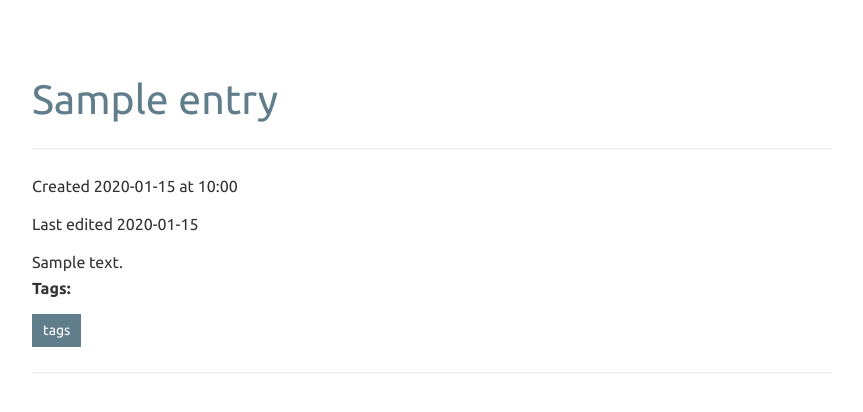
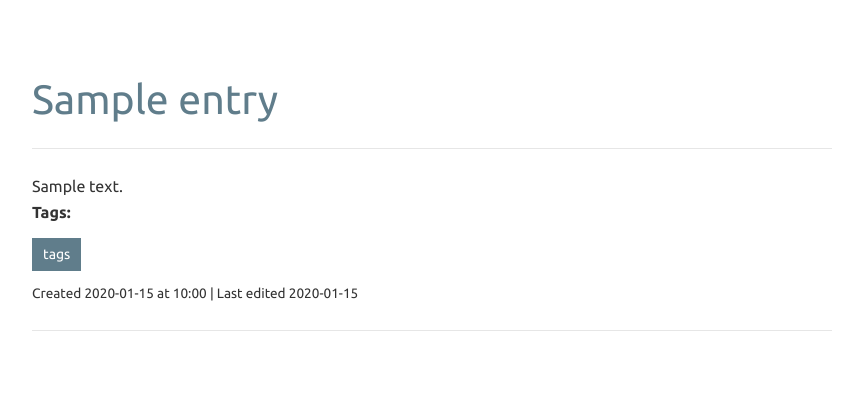
Before and after one commit to keybits/permanote, a Flask app: template templates/detail.html in a window 1280 px wide. Shown: the part 51-463 px from the top of the page, without its empty margins (208-1071 px from the left). Run offline with Flask 2, Linux system fonts and the light colour scheme; the template is opened without the code that fills it: most values are stand-ins (such as "Sample title", 1, 10 or a date in 2020); parts of the project's set-up code (start-up, migrations or seed data) failed here and were passed over; some libraries are stand-ins or nearby versions.

Commit message:
Improve formatting of edited and created dates

```diff
--- a/templates/detail.html
+++ b/templates/detail.html
@@ -11,11 +11,10 @@
 
 
 {% block content %}
-  <p>Created {{ entry.timestamp.strftime('%Y-%m-%d at %H:%M') }}</p>
-  {% if entry.lastedited.strftime('%Y-%m-%d at %H:%M') != entry.timestamp.strftime('%Y-%m-%d at %H:%M') %}
-  <p>Last edited {{ entry.lastedited.strftime('%Y-%m-%d at %H:%M') }}</p>
-  {% endif %}
   {{ entry.html_content }}
   <p><strong>Tags:</strong></p>
   <p id="tags">{{ tags }}</p>
+  <p class="small">Created {{ entry.timestamp.strftime('%Y-%m-%d at %H:%M') }}{% if entry.lastedited.strftime('%Y-%m-%d at %H:%M') != entry.timestamp.strftime('%Y-%m-%d at %H:%M') %} | Last edited {{ entry.lastedited.strftime('%Y-%m-%d at %H:%M') }}
+  {% endif %}
+  </p>
 {% endblock %}
--- a/templates/index.html
+++ b/templates/index.html
@@ -19,10 +19,9 @@
         {{ entry.title }}
       </a>
     </h3>
-    <p>Created {{ entry.timestamp.strftime('%Y-%m-%d at %H:%M') }}</p>
-    {% if entry.lastedited.strftime('%Y-%m-%d at %H:%M') != entry.timestamp.strftime('%Y-%m-%d at %H:%M') %}
-    <p>Last edited {{ entry.lastedited.strftime('%Y-%m-%d at %H:%M') }}</p>
+    <p class="small">Created {{ entry.timestamp.strftime('%Y-%m-%d at %H:%M') }}{% if entry.lastedited.strftime('%Y-%m-%d at %H:%M') != entry.timestamp.strftime('%Y-%m-%d at %H:%M') %} | Last edited {{ entry.lastedited.strftime('%Y-%m-%d at %H:%M') }}
     {% endif %}
+    </p>
   {% else %}
     <p>No notes to display.</p>
   {% endfor %}
```
